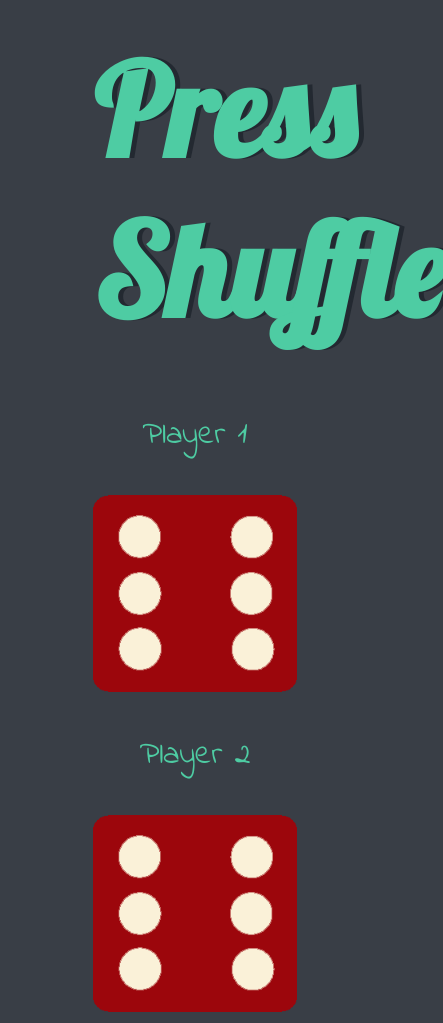
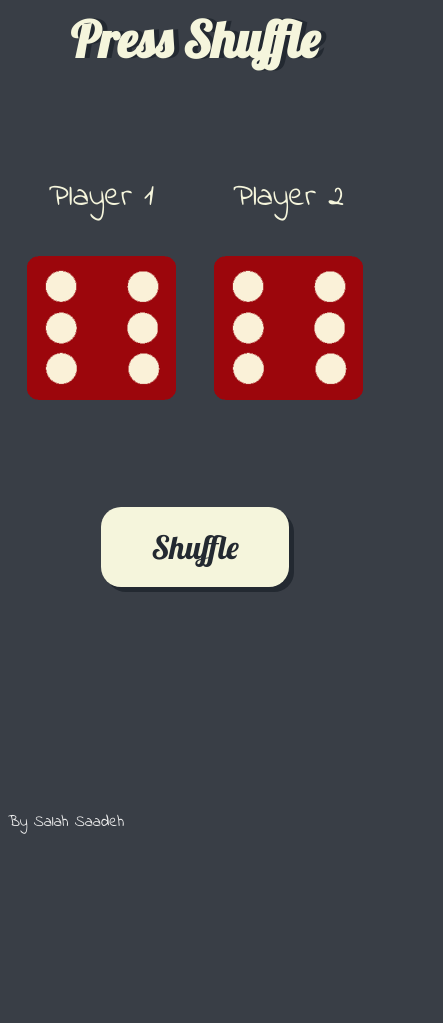
Before and after one commit to Salah-Saadeh/Dice-Game, a plain HTML site: page index.html in a window 390 px wide. Shown: the top 1023 px of the page, 443 px wide, since content can reach past the window. After the commit the page ends 844 px from the top, so only its background shows below. Drawn offline with Linux system fonts and the light colour scheme.

Commit message:
Update styles.css

```diff
--- a/styles.css
+++ b/styles.css
@@ -1,13 +1,20 @@
+
 .container {
-  width: 70%;
-  margin: auto;
+  width: 100%;
+  margin: 0;
   text-align: center;
+  display: flex;
+  flex-direction: column;
+  justify-content: center;
+  align-content: center;
 }
-
-.dice {
-  text-align: center;
-  display: inline-block;
-
+.headerCon{
+  height: 25vh;
+}
+.diceCon{
+  display: flex;
+  flex-direction: row;
+  justify-content: center;
 }
 
 body {
@@ -15,16 +22,17 @@ body {
 }
 
 h1 {
-  margin: 30px;
+  margin: 0;
   font-family: 'Lobster', cursive;
   text-shadow: 5px 0 #232931;
   font-size: 8rem;
-  color: #4ECCA3;
+  color: beige;
+
 }
 
 p {
   font-size: 2rem;
-  color: #4ECCA3;
+  color: beige;
   font-family: 'Indie Flower', cursive;
 }
 
@@ -33,11 +41,9 @@ img {
 }
 
 footer {
-  margin-top: 5%;
   color: #EEEEEE;
   text-align: center;
   font-family: 'Indie Flower', cursive;
-
 }
 
 .shuffleButtonCon{
@@ -48,8 +54,8 @@ footer {
 }
 
 .shuffleButton{
-  background-color: #4ECCA3;
-  color: rgb(255, 255, 255);
+  background-color: beige;
+  color: #232931;
   font-family: 'Lobster', cursive;
   font-size: 2rem;
   padding: 20px 50px;
@@ -60,3 +66,23 @@ footer {
 .shuffleButton:hover{
   cursor: pointer;
 }
+@media(max-width:450px){
+
+  .container{
+    gap: 50px;
+  }
+
+  .headerCon{
+    height: 10vh;
+  }
+  footer{
+  position: absolute;
+  bottom: 10px;
+ }
+
+  h1 {
+    width: 100%;
+    font-size: 50px;
+
+  }
+}
```
